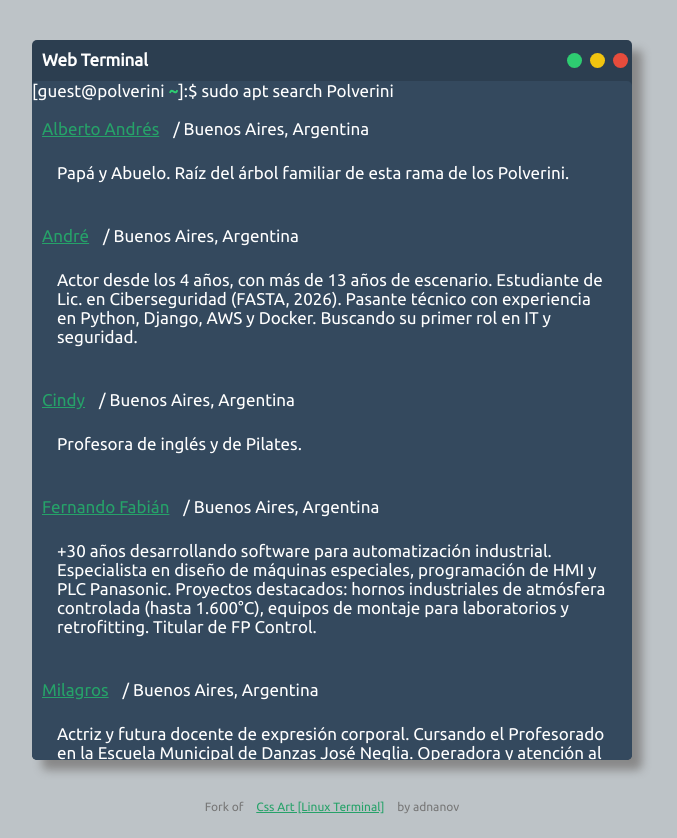
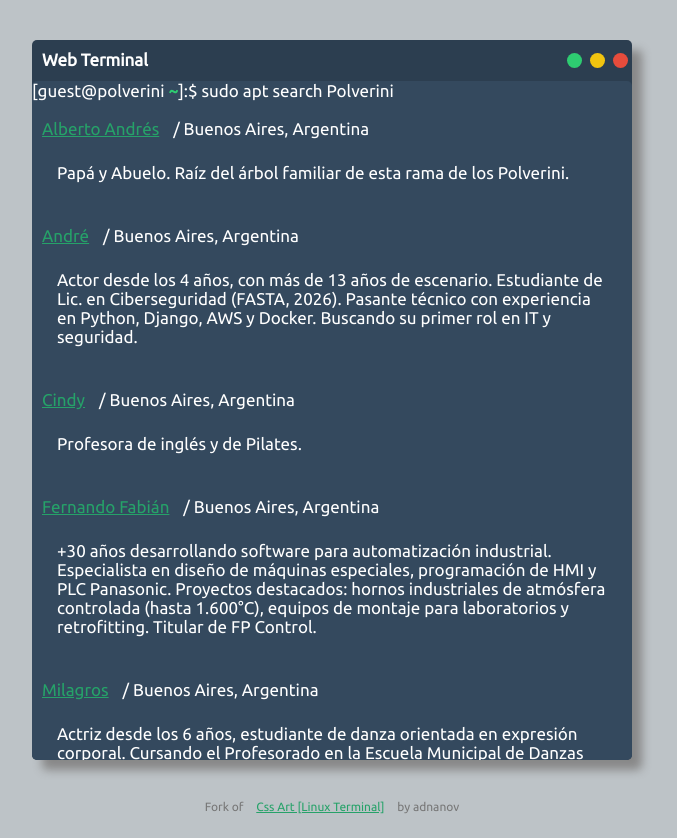
Before and after one commit to rpolverini/polverini, a plain HTML site: page index.html in a window 1280 px wide. Shown: the whole page, without its empty margins (308-985 px from the left). Drawn offline with Linux system fonts and the light colour scheme.

Commit message:
little changes

```diff
--- a/index.html
+++ b/index.html
@@ -127,7 +127,7 @@
         <p>+30 años desarrollando software para automatización industrial. Especialista en diseño de máquinas especiales, programación de HMI y PLC Panasonic. Proyectos destacados: hornos industriales de atmósfera controlada (hasta 1.600°C), equipos de montaje para laboratorios y retrofitting. Titular de FP Control.</p>
         <br>
         <a href="https://www.linkedin.com/in/milagros-daira-polverini-%C3%A1lvarez-9087062ab/">Milagros</a> / Buenos Aires, Argentina<br>
-        <p>Actriz y futura docente de expresión corporal. Cursando el Profesorado en la Escuela Municipal de Danzas José Neglia. Operadora y atención al cliente en TuMenu.com.ar.</p>
+        <p>Actriz desde los 6 años, estudiante de danza orientada en expresión corporal. Cursando el Profesorado en la Escuela Municipal de Danzas José Neglia. Encargada de atención al cliente en TuMenu.com.ar.</p>
         <br>
         <a href="https://polverini.com.ar/rpolverini/index.html">Ramiro</a> / Buenos Aires, Argentina<br>
         <p>Desarrollador de software y constructor de soluciones. Cooperativista, entusiasta del software libre y saxofonista amateur. Convierto problemas complejos en sistemas simples y útiles.</p>
```
